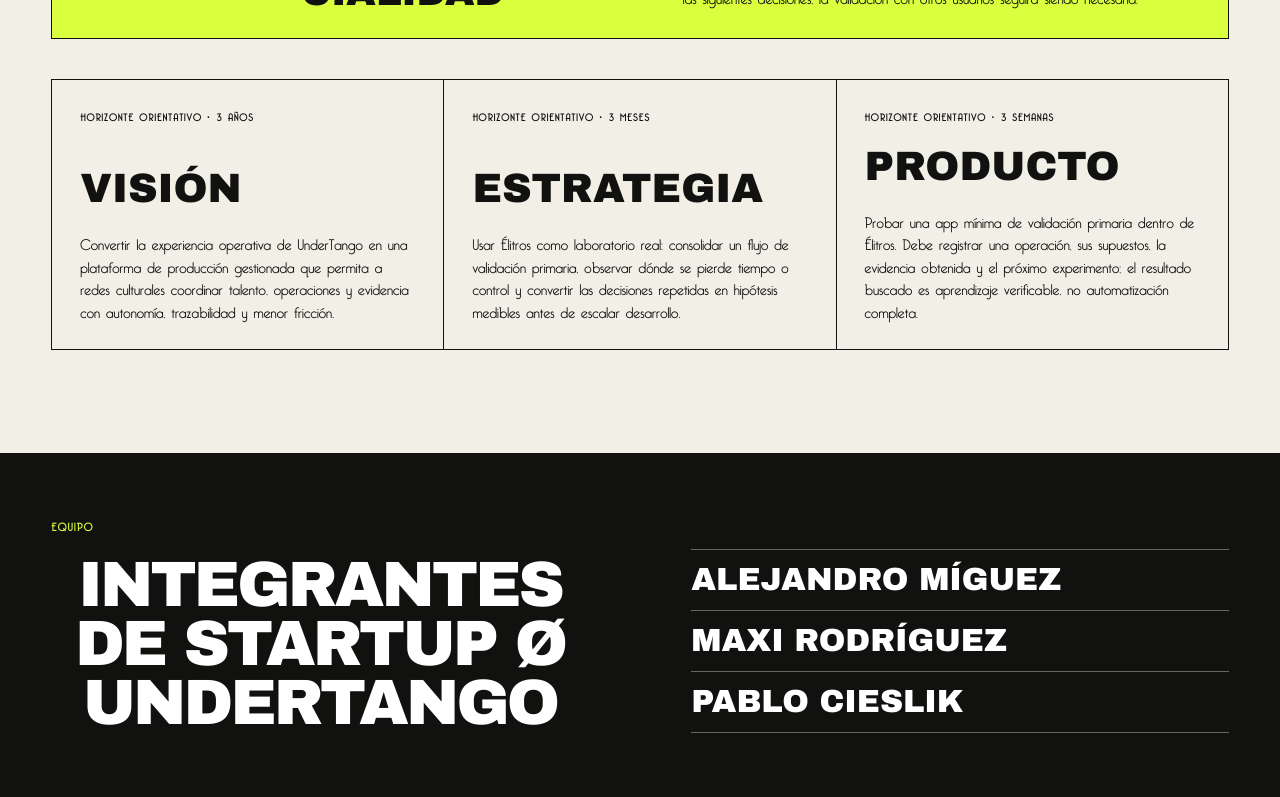
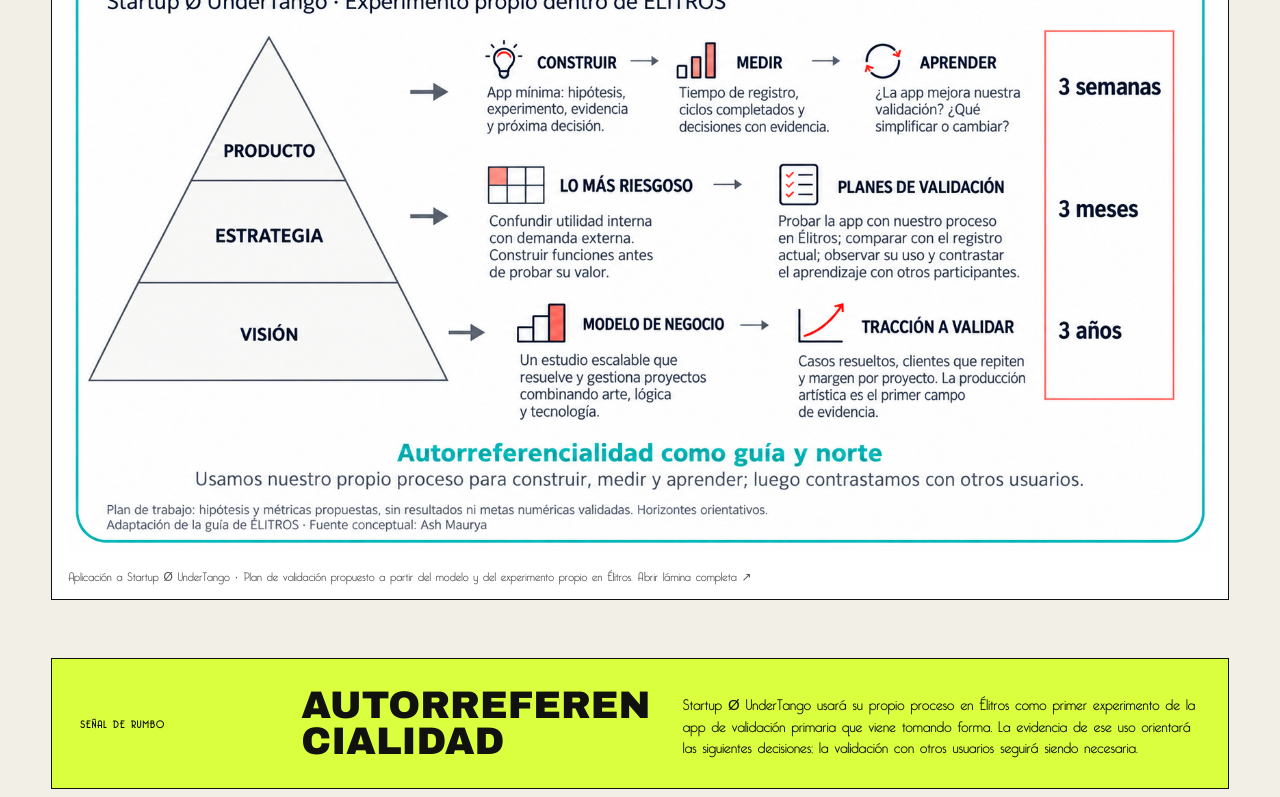
Before and after one commit to O-UnderTango-Club/UnderTangoWEBNextJS, a Next.js app: page /elitros in a window 1280 px wide. Shown: the part 8160-8957 px from the top of the page. Built offline with nearby package versions, Linux system fonts and the light colour scheme; a web font is replaced by a local one.

Commit message:
Agregar lamina del plan de validacion de Startup UnderTango

```diff
--- a/app/elitros/page.tsx
+++ b/app/elitros/page.tsx
@@ -76,6 +76,10 @@ export default function ElitrosPage() {
           <Image src="/elitros/vision-estrategia-producto-elitros.png" width={1052} height={566} sizes="(max-width: 560px) 100vw, 92vw" alt="Diapositiva ÉLITROS: Visión en la base de la pirámide, historia del modelo de negocio y modelo de tracción a 3 años; Estrategia, identificar lo más riesgoso y formular planes de validación a 3 meses; Producto, construir, medir y aprender en sprints Lean de 3 semanas. Fuente: Ash Maurya." />
           <figcaption>Guía de ÉLITROS · Fuente indicada en la diapositiva: Ash Maurya. Horizontes orientativos; se ajustan al aprendizaje del proyecto.</figcaption>
         </figure>
+        <figure className="bmc-framework-reference" id="plan-undertango">
+          <Image src="/elitros/plan-startup-undertango.png" width={1672} height={941} sizes="(max-width: 560px) 100vw, 92vw" alt="Plan de Startup Ø UnderTango. Producto, 3 semanas: construir una app mínima de hipótesis, experimentos, evidencia y decisiones; medir tiempo de registro, ciclos completados y decisiones con evidencia; aprender si mejora la validación. Estrategia, 3 meses: probar el propio proceso en Élitros, comparar con el registro actual y contrastar con otros participantes. Riesgos: confundir utilidad interna con demanda externa y construir funciones antes de probar su valor. Visión, 3 años: un estudio escalable que resuelve proyectos con arte, lógica y tecnología; validar casos resueltos, recurrencia y margen. Autorreferencialidad como guía y norte. Hipótesis y métricas propuestas, todavía sin resultados validados." />
+          <figcaption>Aplicación a Startup Ø UnderTango · Plan de validación propuesto a partir del modelo y del experimento propio en Élitros. <a href="/elitros/plan-startup-undertango.png" target="_blank" rel="noopener noreferrer">Abrir lámina completa ↗</a></figcaption>
+        </figure>
         <aside className="bmc-framework-signal"><span>SEÑAL DE RUMBO</span><strong>Autorreferencialidad</strong><p>Startup Ø UnderTango usará su propio proceso en Élitros como primer experimento de la app de validación primaria que viene tomando forma. La evidencia de ese uso orientará las siguientes decisiones; la validación con otros usuarios seguirá siendo necesaria.</p></aside>
         <div className="bmc-horizons">
           <article><span>HORIZONTE ORIENTATIVO · 3 AÑOS</span><h3>Visión</h3><p>Convertir la experiencia operativa de UnderTango en una plataforma de producción gestionada que permita a redes culturales coordinar talento, operaciones y evidencia con autonomía, trazabilidad y menor fricción.</p></article>
```
Also changed, not shown: public/elitros/plan-startup-undertango.png (added).
